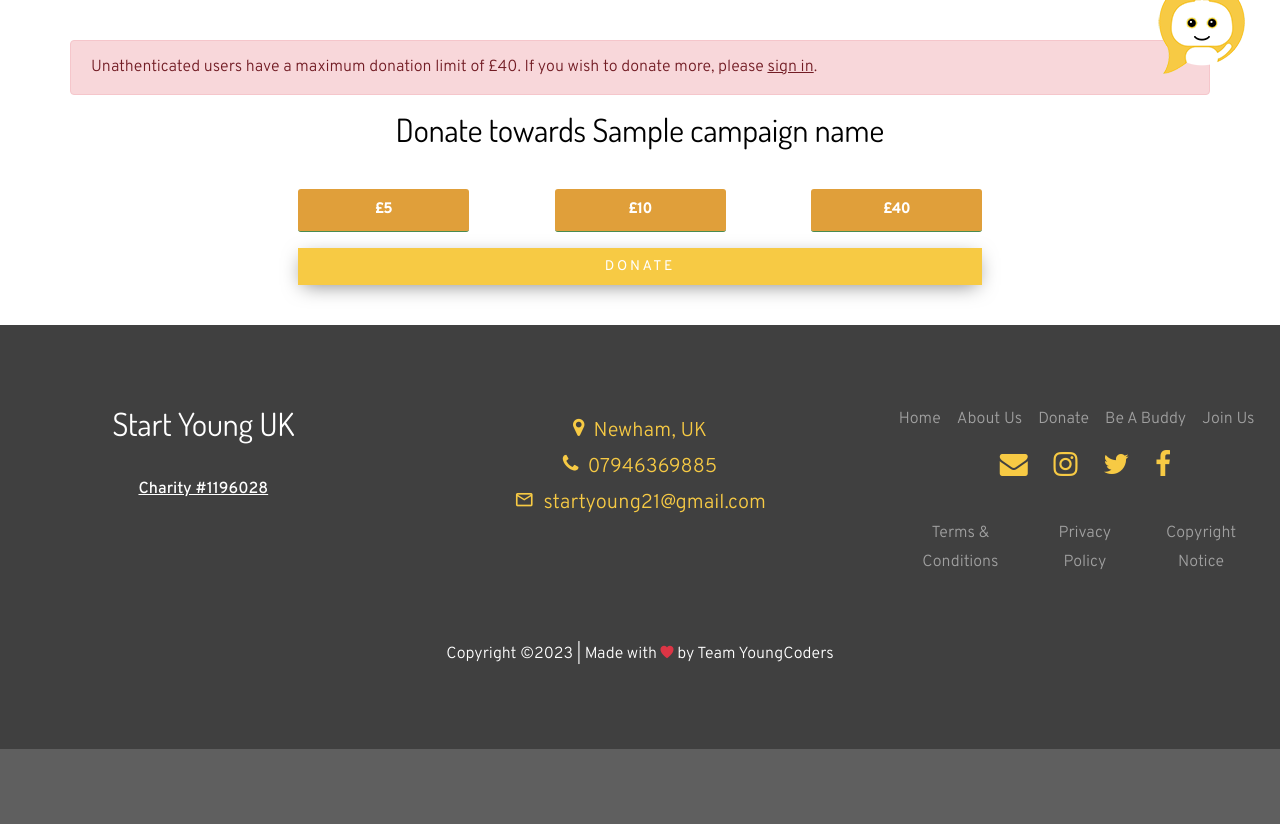
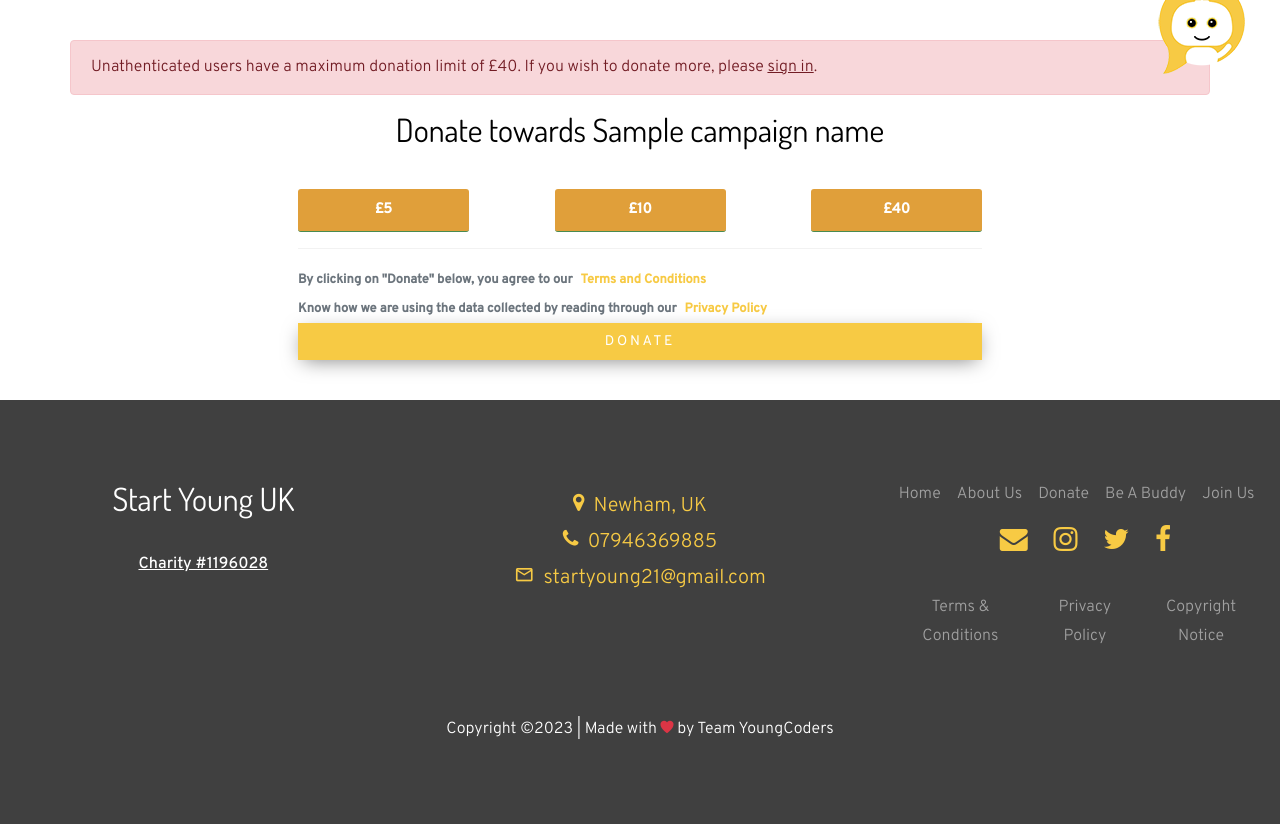
Before and after one commit to styuk1234/StartYoungUK-Website, a Django app: template home/templates/campaign_donate.html in a window 1280 px wide. Shown: the part 700-1524 px from the top of the page. Before the commit the page ends 1449 px from the top, so only its background shows below. Run offline with Django 4.2, Linux system fonts and the light colour scheme; the template is opened without the code that fills it: most values are stand-ins (such as "Sample title", 1, 10 or a date in 2020); some libraries are stand-ins or nearby versions; some web fonts are replaced.

Commit message:
fixed checkbox rendering on campaign donations page and added t&c

```diff
--- a/home/templates/campaign_donate.html
+++ b/home/templates/campaign_donate.html
@@ -3,6 +3,11 @@
 {% block content %}
 
 <style>
+    input[type="checkbox"] {
+    float: left;
+    margin-right: 10px;
+    width: auto;
+}
   .quick-donate-buttons {
     display: flex;
     justify-content: space-between;
@@ -95,6 +100,12 @@
             <button onclick="fillAmount(40)" type="button">£40</button>
             {% endif %}
           </div>
+            <div class="border-top pt-3">
+                <small class="text-muted">
+                  <b>By clicking on "Donate" below, you agree to our<a class="ml-2" href="{% url 'tnc' %}">Terms and Conditions</a></b>
+                  <br>
+                  <b>Know how we are using the data collected by reading through our<a class="ml-2" href="{% url 'privacy-policy' %}">Privacy Policy</a></b></small>
+            </div>
 
           {% if button_enable %}
           <button class="signup-btn btn btn-primary" type="submit" data-toggle="modal" data-target='#paypal-container' hidden>Donate</button>
```
